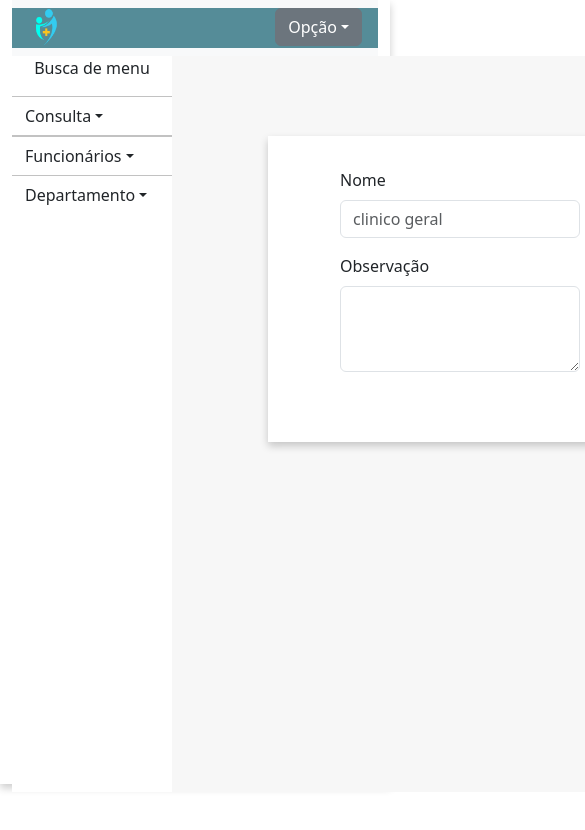
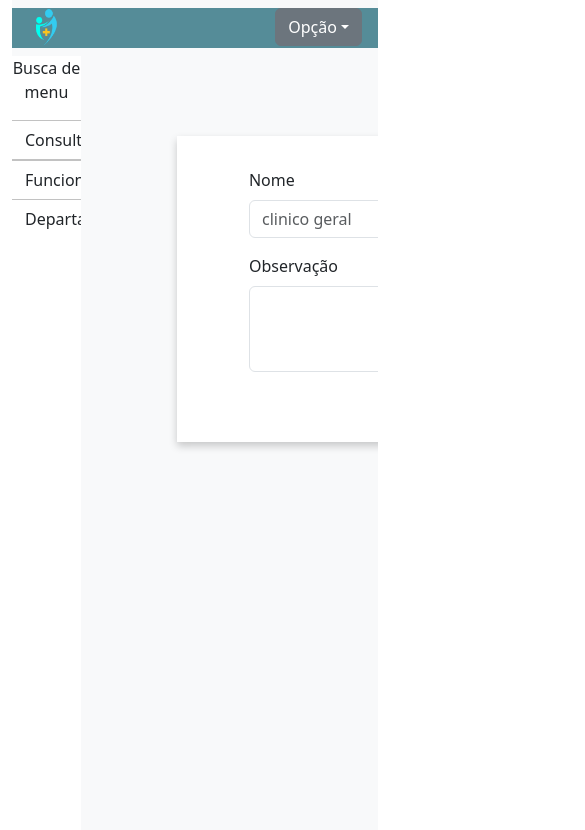
Before and after one commit to luizdaviDL/Ophthalmological_system, a React (Vite) app in the folder front2/app/: page /register in a window 390 px wide. Shown: the top 830 px of the page, 585 px wide, since content can reach past the window. Built offline with nearby package versions, Linux system fonts and the light colour scheme.

Commit message:
ajuste responsividade

```diff
--- a/front2/app/package.json
+++ b/front2/app/package.json
@@ -26,6 +26,6 @@
     "eslint-plugin-react-hooks": "^5.0.0",
     "eslint-plugin-react-refresh": "^0.4.16",
     "globals": "^15.13.0",
-    "vite": "^6.0.3"
+    "vite": "^6.0.6"
   }
 }
--- a/front2/app/src/pages/TemplatApp.jsx
+++ b/front2/app/src/pages/TemplatApp.jsx
@@ -21,16 +21,16 @@ function TemplatApp({typeUSer}) {
 
 
     return (
-        <div className="container" style={{height: "49rem",  boxShadow: "0 4px 8px rgba(0, 0, 0, 0.2)"}}>
-            <nav className="navbar bg-body-tertiary" >
-                <div style={{display:"flex", background:" #558C98"}} className="d-flex justify-content-between w-100">
-                    <div className="container" >
-                        <a className="navbar-brand" href="#">
-                            <Link to={"/"}><img src="../src/icons/logom.png" alt="Bootstrap" width="45" height="40rem" /></Link>
-                        </a>
+        <div className="container-fluid" style={{ boxShadow: "0 4px 8px rgba(0, 0, 0, 0.2)" }}>
+            <nav className="navbar bg-body-tertiary">
+                <div className="d-flex justify-content-between w-100" style={{ background: "#558C98" }}>
+                    <div className="container">
+                        <Link to={"/"} className="navbar-brand">
+                            <img src="../src/icons/logom.png" alt="Bootstrap" width="45" height="40" />
+                        </Link>
                     </div>
 
-                    <div className="dropdown-center" style={{marginRight:"1rem"}}>
+                    <div className="dropdown-center" style={{ marginRight: "1rem" }}>
                         <button className="btn btn-secondary dropdown-toggle" type="button" data-bs-toggle="dropdown" aria-expanded="false">
                             Opção
                         </button>
@@ -41,24 +41,22 @@ function TemplatApp({typeUSer}) {
                         </ul>
                     </div>
                 </div>
-
             </nav>
 
-            <div style={{display: "flex"}}>
-                <div id="offcanvs" style={{width: "13rem", background:"rgb(255, 255, 255)", height: "46rem"}}>
-                    <div className="header" style={{ width:"10rem"}}>
-                        <p style={{textAlign: "center"}}>Busca de menu</p>
+            {/* Usando d-flex para o layout principal */}
+            <div className="d-flex" style={{ height: "calc(100vh - 56px)" }}> {/* Ajuste a altura conforme necessário */}
+                <div id="offcanvs" className="bg-white" style={{ width: "13rem", height: "100%", overflowY: "auto" }}>
+                    <div className="header text-center">
+                        <p>Busca de menu</p>
                     </div>
                     {menuOptional}
                 </div>
 
-                <div id="bysideBody" style={{background:"rgb(247, 247, 247)", width:"150vh"}}>
-                    <Outlet/>
+                {/* Usando flex-grow-1 para que este div ocupe o espaço restante */}
+                <div id="bysideBody" className="bg-light flex-grow-1" style={{ overflowY: "auto" }}>
+                    <Outlet />
                 </div>
-
             </div>
-
-
         </div>
     );
 }
--- a/front2/app/src/pages/admin/appointment/Register.jsx
+++ b/front2/app/src/pages/admin/appointment/Register.jsx
@@ -77,7 +77,7 @@ const Register = () => {
                                             ref={index === inputs.length - 1 ? lastInputRef : null} // Atribui o foco ao último input
                                         />
                                     </div>
-                                    <div style={{ width: "2rem", marginTop: ".70rem" }}>
+                                    <div>
                                         <button style={{ border: "none" }} type="button" className="btn">
                                             <img src="../src/icons/escrever.png" style={{ objectFit: "cover", width: "1.50rem", height: "1.50rem" }} />
                                         </button>
```
Also changed, not shown: 1 other file (tests, documents, lock files or other folders).
